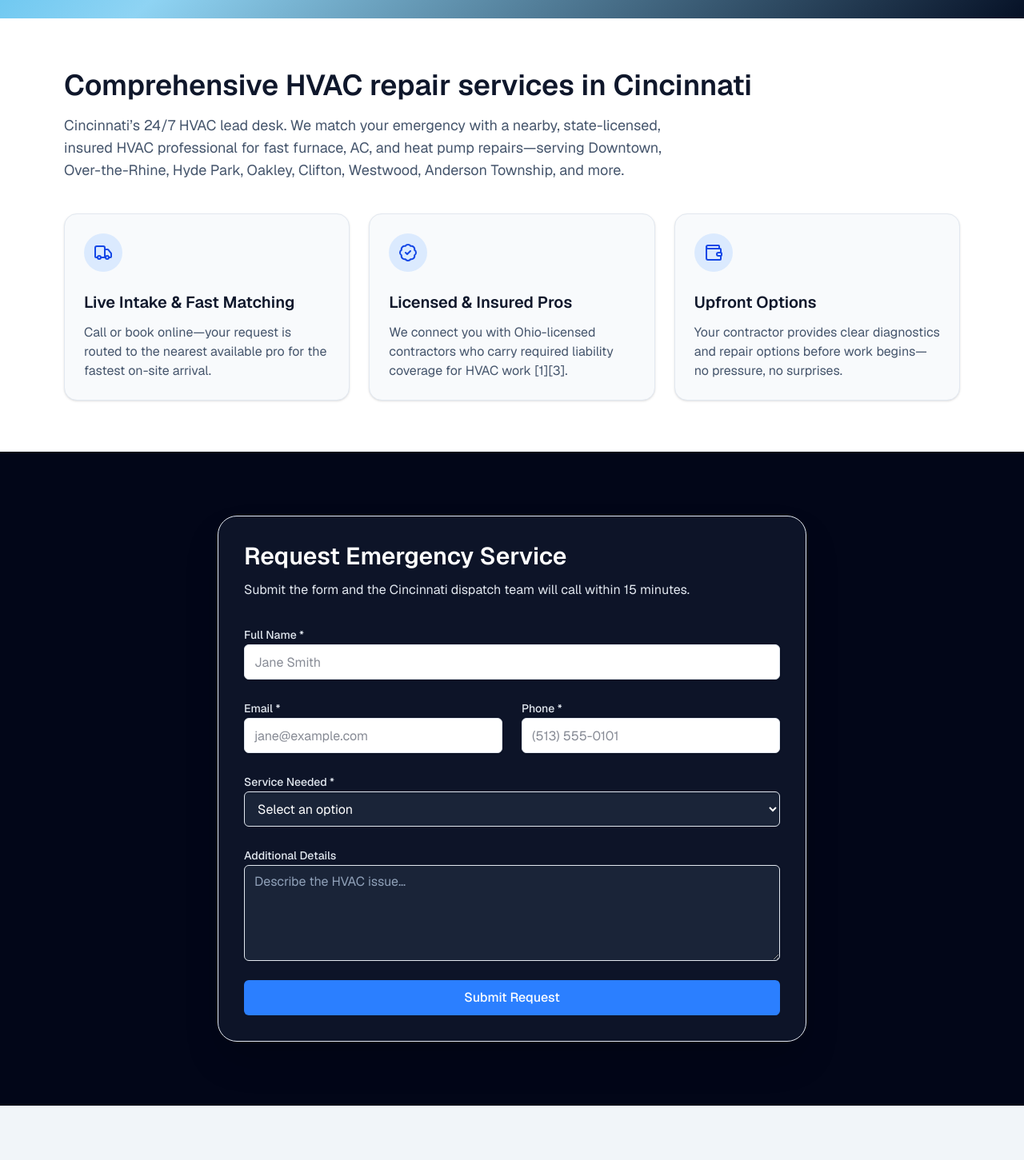
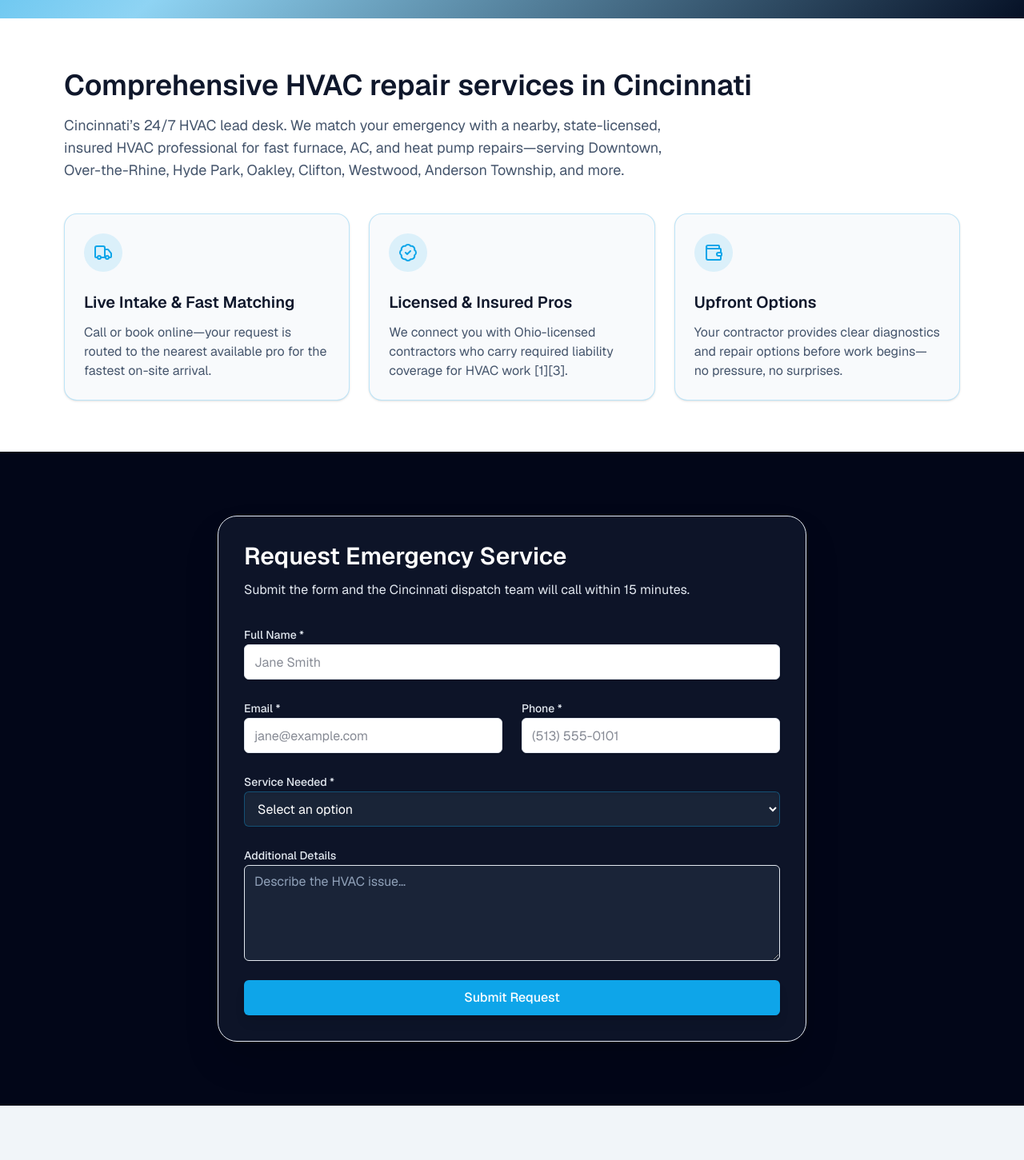
Before and after one commit to deevee3/microsite-platform, a Next.js app: page /hvacrepair-cincinnati-oh.com in a window 1280 px wide. Shown: the part 554-2005 px from the top of the page at 80% size. Built offline with nearby package versions, Linux system fonts and the light colour scheme.

Commit message:
modified:   src/components/LeadForm.tsx 	modified:   src/components/ServiceHighlights.tsx

```diff
--- a/src/components/LeadForm.tsx
+++ b/src/components/LeadForm.tsx
@@ -9,6 +9,7 @@ import { Button } from "@/components/ui/button";
 import { Input } from "@/components/ui/input";
 import { Textarea } from "@/components/ui/textarea";
 import { Label } from "@/components/ui/label";
+import { hexToRgba } from "@/lib/color";
 
 const formSchema = z.object({
   name: z.string().min(2, "Name must be at least 2 characters"),
@@ -28,6 +29,7 @@ interface LeadFormProps {
 export function LeadForm({ microsite }: LeadFormProps) {
   const [submitStatus, setSubmitStatus] = useState<"idle" | "success" | "error">("idle");
   const [isSubmitting, setIsSubmitting] = useState(false);
+  const accent = microsite.accent_color ?? "#0ea5e9";
 
   const {
     register,
@@ -103,14 +105,14 @@ export function LeadForm({ microsite }: LeadFormProps) {
                 {errors.phone && <p className="text-sm text-red-300">{errors.phone.message}</p>}
               </div>
             </div>
-
             <div className="space-y-2">
               <Label className="text-slate-200" htmlFor="service_need">
                 Service Needed *
               </Label>
               <select
                 id="service_need"
-                className="h-11 w-full rounded-md border border-white/25 bg-slate-800/80 px-3 text-base text-white shadow-inner transition focus:outline-none focus:ring-2 focus:ring-sky-400"
+                className="h-11 w-full rounded-md border bg-slate-800/80 px-3 text-base text-white shadow-inner transition focus:outline-none"
+                style={{ borderColor: hexToRgba(accent, 0.35) }}
                 defaultValue=""
                 {...register("service_need")}
               >
@@ -140,7 +142,13 @@ export function LeadForm({ microsite }: LeadFormProps) {
 
             <input type="text" aria-hidden tabIndex={-1} className="hidden" {...register("honeypot")} />
 
-            <Button type="submit" size="lg" disabled={isSubmitting} className="w-full bg-blue-500 text-white hover:bg-blue-400">
+            <Button
+              type="submit"
+              size="lg"
+              disabled={isSubmitting}
+              className="w-full text-white shadow-lg transition hover:brightness-110"
+              style={{ backgroundColor: accent }}
+            >
               {isSubmitting ? "Submitting…" : "Submit Request"}
             </Button>
 
--- a/src/components/ServiceHighlights.tsx
+++ b/src/components/ServiceHighlights.tsx
@@ -1,6 +1,7 @@
 import { BadgeCheck, DollarSign, Truck, Wallet } from "lucide-react";
 import type { LucideIcon } from "lucide-react";
 import type { Microsite } from "@/lib/types";
+import { hexToRgba } from "@/lib/color";
 
 const iconMap: Partial<Record<string, LucideIcon>> = {
   truck: Truck,
@@ -15,6 +16,7 @@ interface ServiceHighlightsProps {
 }
 
 export function ServiceHighlights({ microsite }: ServiceHighlightsProps) {
+  const accent = microsite.accent_color ?? "#0ea5e9";
   return (
     <section className="bg-white">
       <div className="mx-auto max-w-6xl px-4 py-16">
@@ -28,9 +30,13 @@ export function ServiceHighlights({ microsite }: ServiceHighlightsProps) {
           {microsite.service_features.map((feature) => (
             <div
               key={feature.title}
-              className="rounded-2xl border border-slate-200 bg-slate-50 p-6 shadow-sm transition hover:-translate-y-1 hover:shadow-md"
+              className="rounded-2xl border bg-slate-50 p-6 shadow-sm transition hover:-translate-y-1 hover:shadow-md"
+              style={{ borderColor: hexToRgba(accent, 0.25) }}
             >
-              <div className="flex h-12 w-12 items-center justify-center rounded-full bg-blue-100 text-blue-700">
+              <div
+                className="flex h-12 w-12 items-center justify-center rounded-full"
+                style={{ backgroundColor: hexToRgba(accent, 0.12), color: accent }}
+              >
                 {(() => {
                   const Icon = iconMap[feature.icon] ?? BadgeCheck;
                   return <Icon className="h-6 w-6" aria-hidden />;
```
